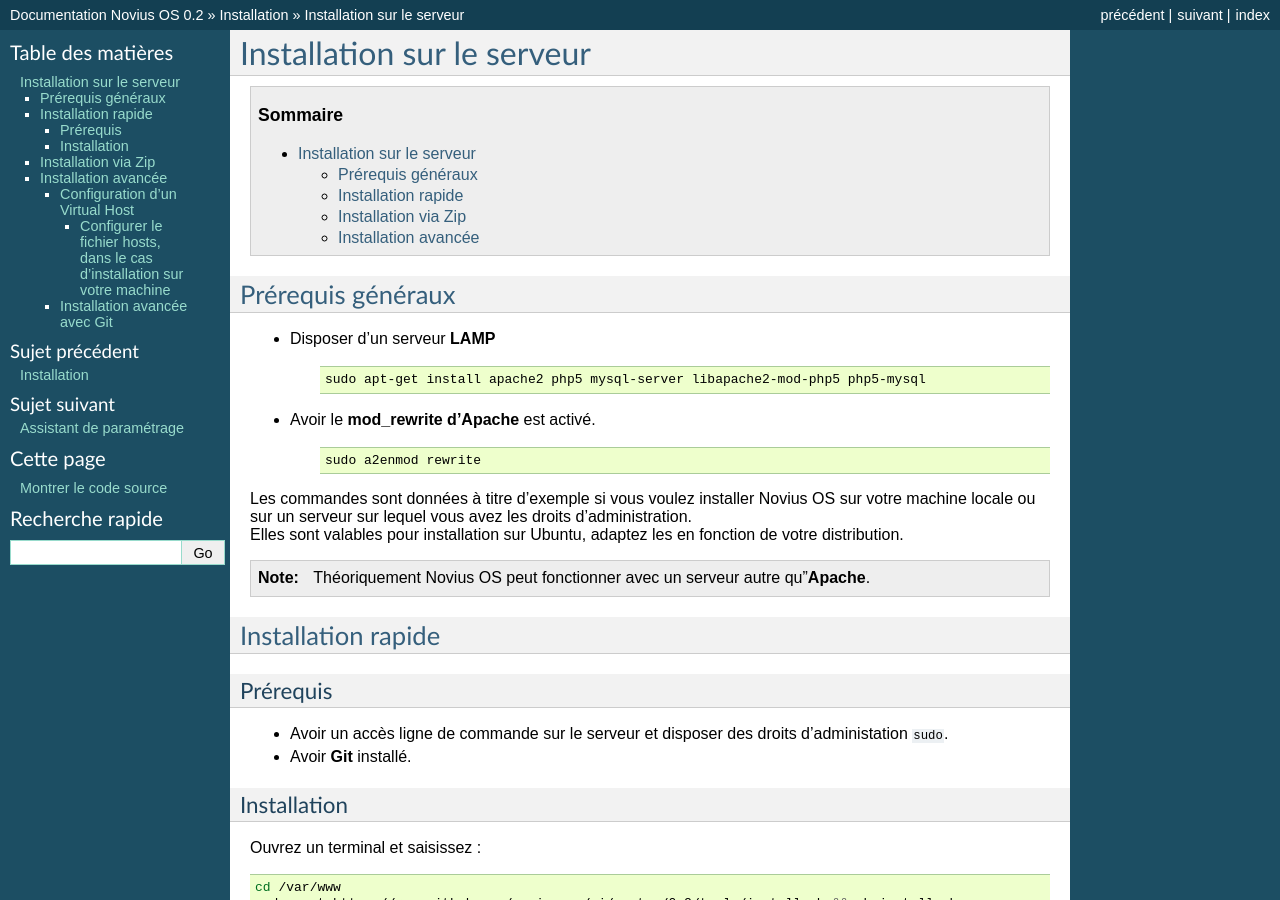
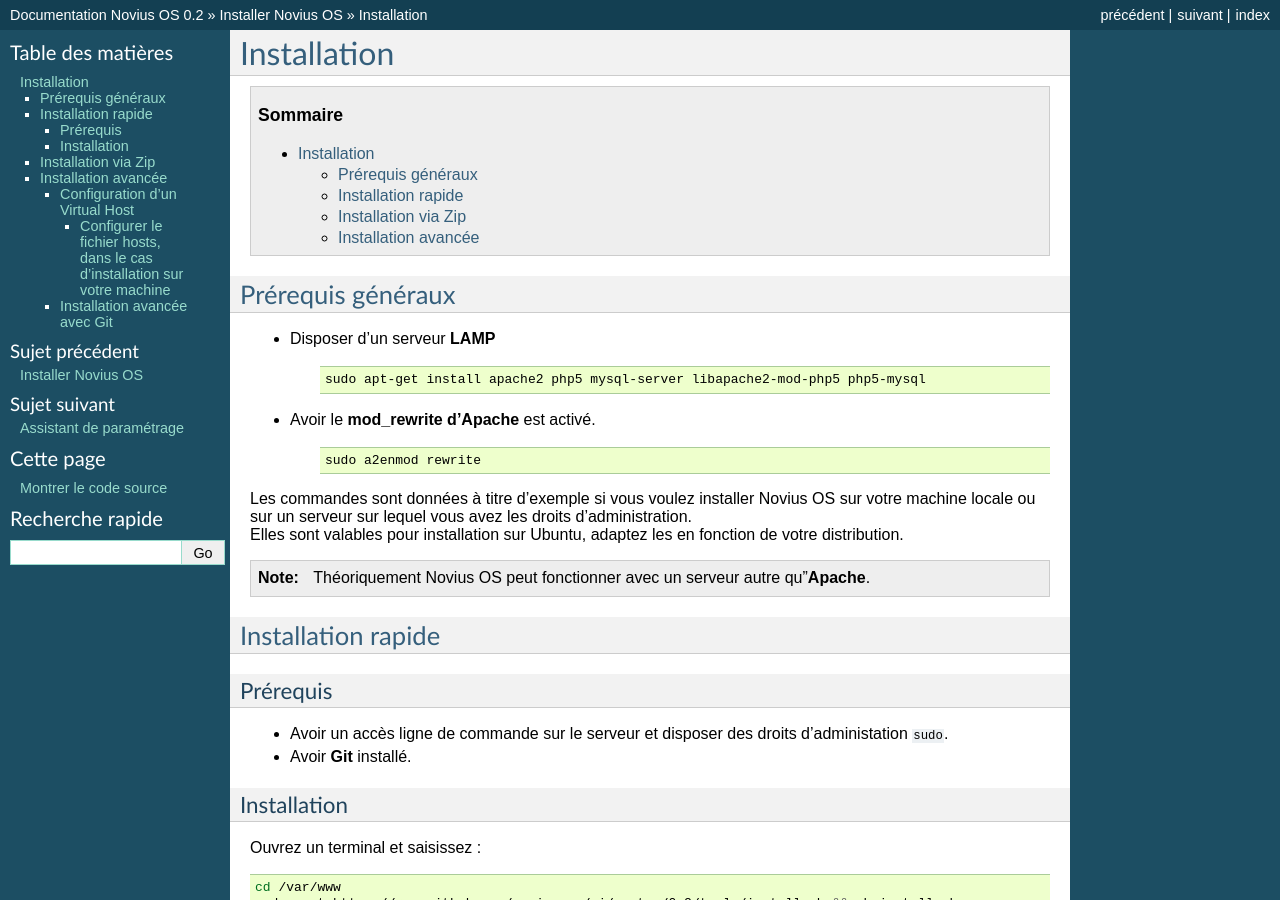
Before and after one commit to vrcAlbert/documentation-api, a Sphinx documentation site: the page built from source/install/install.rst, in a window 1280 px wide and 900 px high. Built offline with Sphinx 7.4.7, drawn with Linux system fonts in a browser that asks for light colours; some of the changed text lies outside the part shown.

Commit message:
Update install

```diff
--- a/source/install/index.rst
+++ b/source/install/index.rst
@@ -1,5 +1,5 @@
-Installation
-############
+Installer Novius OS
+###################
 
 .. toctree::
 
--- a/source/install/install.rst
+++ b/source/install/install.rst
@@ -1,5 +1,5 @@
-Installation sur le serveur
-###########################
+Installation
+############
 
 .. contents::
 	:depth: 2
```
